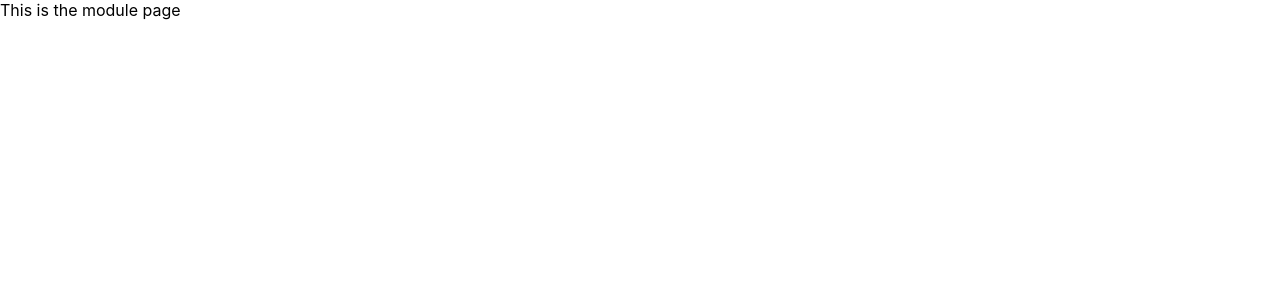
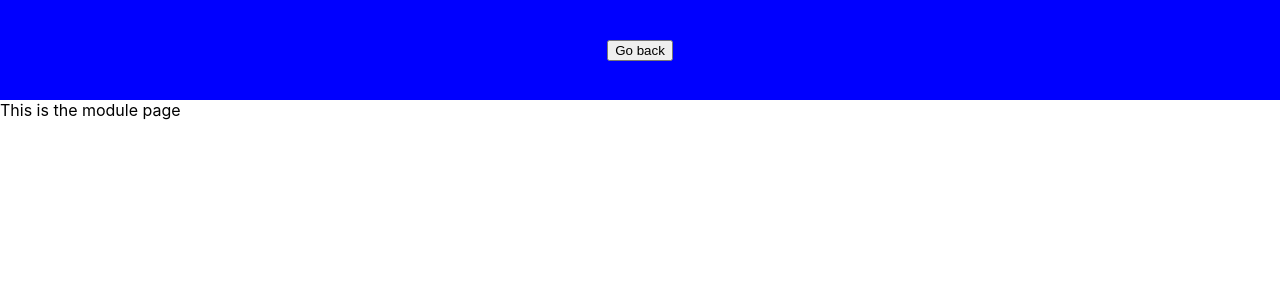
Before and after one commit to SwiftSeizure/tAI, a React (Create React App) app in the folder tai-frontend/: page /modulepage in a window 1280 px wide. Shown: the top 300 px of the page. Built offline with nearby package versions, Linux system fonts and the light colour scheme.

Commit message:
Starting to populate module page

```diff
--- a/tai-frontend/src/pages/Universal/TeacherStudentModulePage.js
+++ b/tai-frontend/src/pages/Universal/TeacherStudentModulePage.js
@@ -1,6 +1,12 @@
 import React from "react";
+import { useLocation } from "react-router-dom";
+import TitleCard from "../../components/TitleCard";
 
 const TeacherStudentModulePage = () => {
+
+    const location = useLocation();
+
+    const {unitID, unitName, userID, role} = location.state || {};
 
 
     //TODO: make a get request to get all the modules of the unit
@@ -10,8 +16,12 @@ const TeacherStudentModulePage = () => {
     // TODO: map all of the components as a list item
 
 
+
     return(
         <>
+        <TitleCard
+            title={unitName}
+            />
         <div>
             This is the module page
         </div>
```
